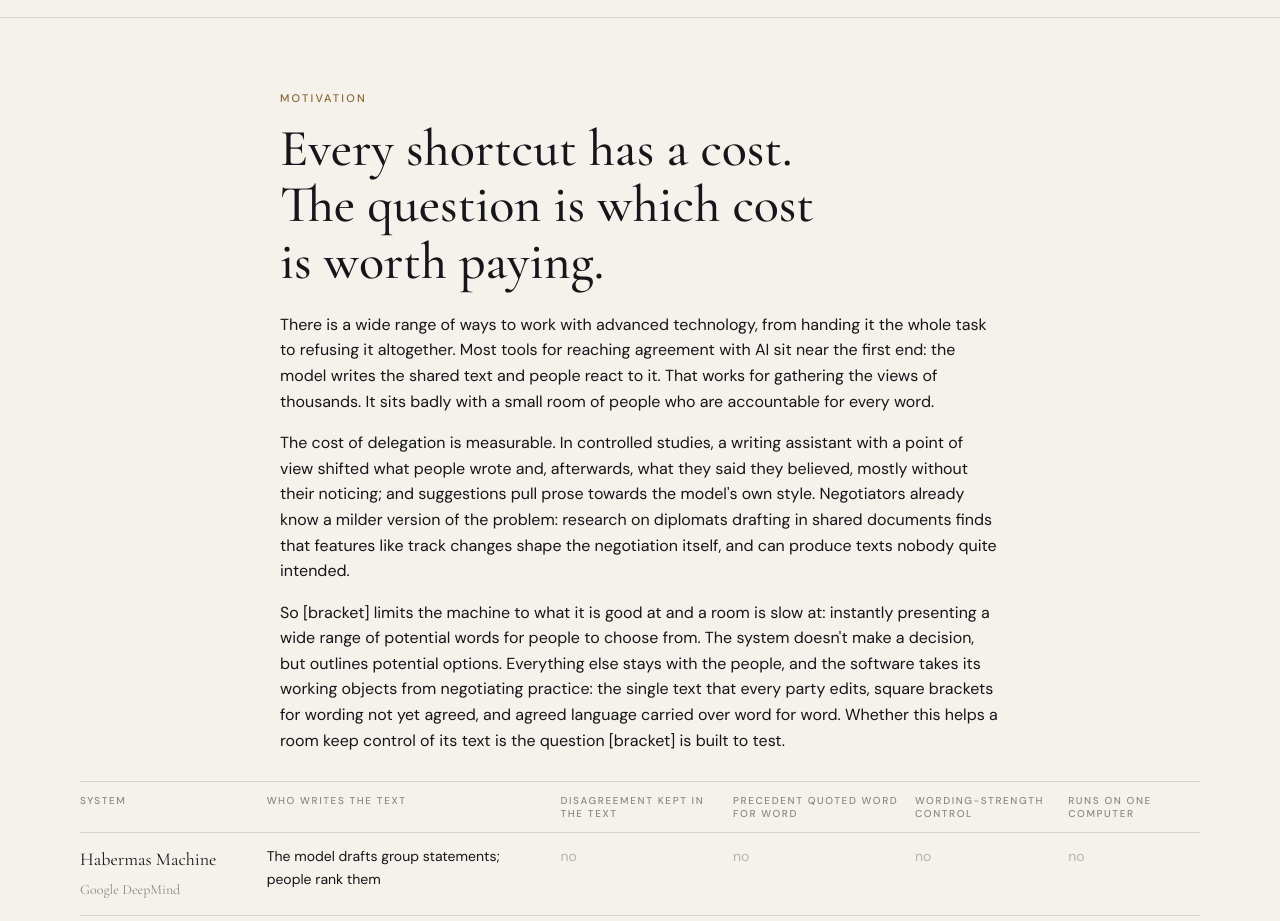
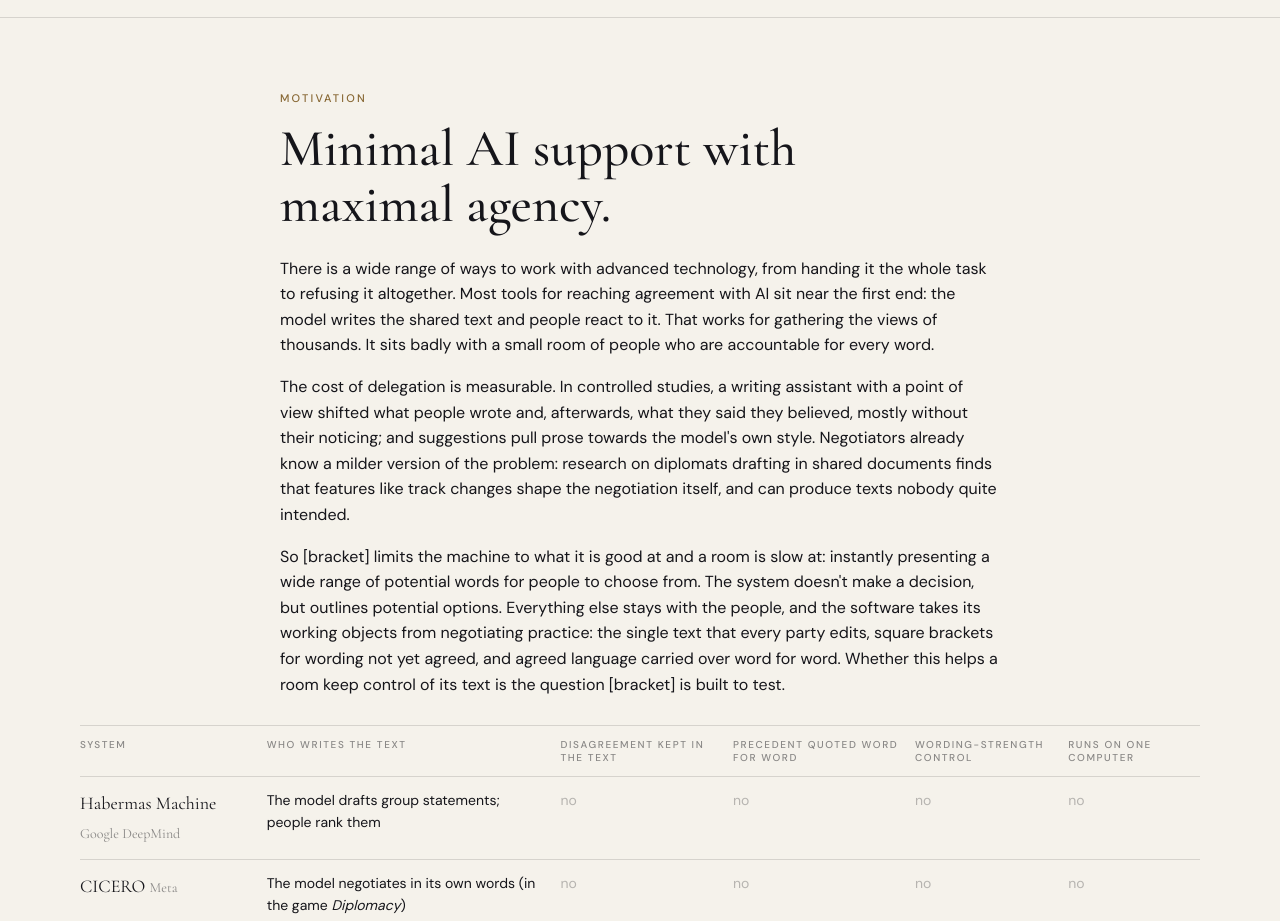
Before and after one commit to computational-statecraft/bracket, a plain HTML site: page site/index.html in a window 1280 px wide. Shown: the part 2600-3521 px from the top of the page. Drawn offline with Linux system fonts and the light colour scheme.

Commit message:
Website: Motivation heading
Co-Authored-By: Claude Opus 5.5 <noreply@anthropic.com>

```diff
--- a/site/index.html
+++ b/site/index.html
@@ -120,7 +120,7 @@
 <section id="why" aria-labelledby="why-h">
   <div class="narrow">
     <p class="eyebrow caps">Motivation</p>
-    <h2 id="why-h">Every shortcut has a cost. The question is which cost is worth paying.</h2>
+    <h2 id="why-h">Minimal AI support with maximal agency.</h2>
     <p>There is a wide range of ways to work with advanced technology, from handing it the whole task to refusing it
       altogether. Most tools for reaching agreement with AI sit near the first end: the model writes the shared text and
       people react to it. That works for gathering the views of thousands. It sits badly with a small room of people who
```
